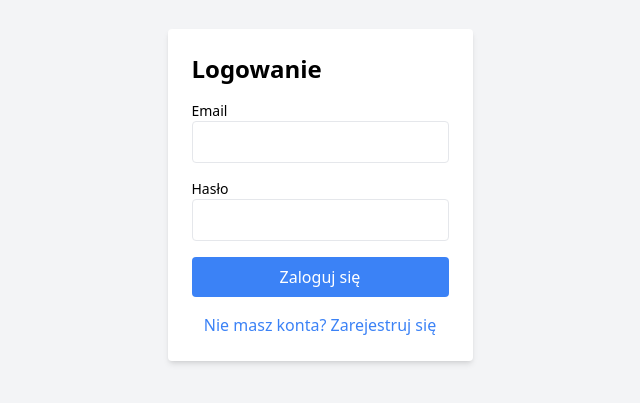
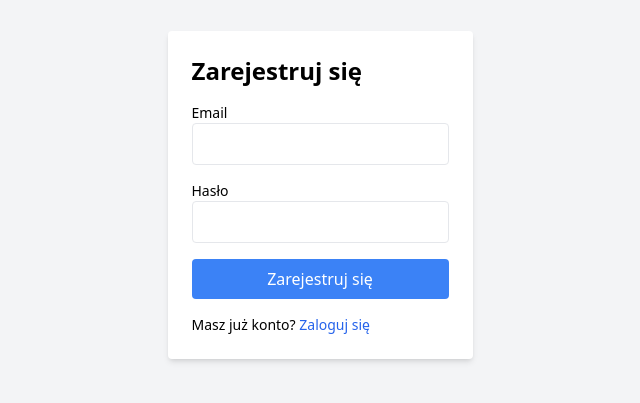
Before and after one commit to qumrran/pay-to-fish, a React (Create React App) app: page /register in a window 1280 px wide. Shown: the part 205-608 px from the top of the page, without its empty margins (320-960 px from the left). Built offline with nearby package versions, Linux system fonts and the light colour scheme; no server answers.

Commit message:
test login

```diff
--- a/src/App.tsx
+++ b/src/App.tsx
@@ -1,26 +1,38 @@
-import React, { useContext } from 'react';
-import { BrowserRouter, Route, Routes, Navigate } from 'react-router-dom';
-import { UserProvider, UserContext } from './context/UserContext';
+import React from 'react';
+import { useContext } from 'react';
+import { UserContext } from './context/UserContext';
+import { BrowserRouter, Routes, Route, Navigate } from 'react-router-dom';
+import { UserProvider } from './context/UserContext';
+import LoginPage from './pages/Login/LoginPage';
+import RegisterPage from './pages/RegisterPage/RegisterPage';
 import MainMenu from './components/MainManu/MainMenu';
-import LoginPage from './pages/Login/Login';
 import News from './pages/News/News';
 import Reservations from './pages/Reservations/Reservations';
 import Blog from './pages/Blog/Blog';
 import CatchBoard from './pages/CatchBoard/CatchBoard';
 import Account from './pages/Account/Account';
 
+const ProtectedRoute: React.FC<{ children: React.ReactNode }> = ({ children }) => {
+  const user = useContext(UserContext)?.user;
+
+  if (!user) {
+    return <Navigate to="/login" replace />;
+  }
+
+  return <>{children}</>;
+};
+
 const App: React.FC = () => {
-  const user = useContext(UserContext);
-
   return (
     <UserProvider>
       <BrowserRouter>
-        {!user ? (
         <Routes>
-            <Route path="*" element={<LoginPage />} />
-          </Routes>
-        ) : (
-          <>
+          <Route path="/login" element={<LoginPage />} />
+          <Route path="/register" element={<RegisterPage />} />
+          <Route
+            path="/*"
+            element={
+              <ProtectedRoute>
                 <MainMenu />
                 <Routes>
                   <Route path="/news" element={<News />} />
@@ -30,8 +42,10 @@ const App: React.FC = () => {
                   <Route path="/account" element={<Account />} />
                   <Route path="*" element={<Navigate to="/news" />} />
                 </Routes>
-          </>
-        )}
+              </ProtectedRoute>
+            }
+          />
+        </Routes>
       </BrowserRouter>
     </UserProvider>
   );
--- a/src/context/UserContext.tsx
+++ b/src/context/UserContext.tsx
@@ -1,29 +1,22 @@
-// src/context/UserContext.tsx
-import React, { createContext, useState, useEffect, ReactNode } from 'react';
-import { onAuthStateChanged, User } from 'firebase/auth'; // Import User typowany z Firebase
+import React, { createContext, useState, useEffect } from 'react';
+import { onAuthStateChanged, User } from 'firebase/auth';
 import { auth } from '../firebase/firebaseConfig';
 
-// Definiowanie interfejsu dla wartości kontekstu
 interface UserContextType {
-  user: User | null; // user będzie albo użytkownikiem, albo null
+  user: User | null;
 }
 
-// Typowanie kontekstu
 export const UserContext = createContext<UserContextType | null>(null);
 
-// Dodanie typu dla propsów komponentu UserProvider
-interface UserProviderProps {
-  children: ReactNode; // Dzieci komponentu mogą być dowolnym elementem React
-}
-
-export const UserProvider: React.FC<UserProviderProps> = ({ children }) => {
+export const UserProvider: React.FC<{ children: React.ReactNode }> = ({ children }) => {
   const [user, setUser] = useState<User | null>(null);
 
   useEffect(() => {
     const unsubscribe = onAuthStateChanged(auth, (currentUser) => {
-      setUser(currentUser); // Aktualizacja stanu użytkownika
+      setUser(currentUser);
     });
-    return () => unsubscribe(); // Czyszczenie subskrypcji
+
+    return () => unsubscribe();
   }, []);
 
   return (
--- a/src/pages/Login/Login.tsx
+++ /dev/null
@@ -1,59 +0,0 @@
-import React, { useState } from 'react';
-import { auth } from '../../firebase/firebaseConfig';
-import { createUserWithEmailAndPassword, signInWithEmailAndPassword } from 'firebase/auth';
-
-const LoginPage: React.FC = () => {
-  const [isRegistering, setIsRegistering] = useState(false);
-
-  const handleAuth = async (event: React.FormEvent<HTMLFormElement>) => {
-    event.preventDefault();
-    const email = event.currentTarget.email.value;
-    const password = event.currentTarget.password.value;
-
-    try {
-      if (isRegistering) {
-        await createUserWithEmailAndPassword(auth, email, password);
-        alert('Konto zostało utworzone!');
-      } else {
-        await signInWithEmailAndPassword(auth, email, password);
-      }
-    } catch (error) {
-      console.error('Błąd:', error);
-      alert(isRegistering ? 'Błąd rejestracji' : 'Błąd logowania');
-    }
-  };
-
-  return (
-    <div className="min-h-screen flex justify-center items-center bg-gray-100">
-      <form onSubmit={handleAuth} className="p-6 bg-white shadow-md rounded">
-        <h1 className="text-2xl font-bold mb-4">{isRegistering ? 'Rejestracja' : 'Logowanie'}</h1>
-        <div className="mb-4">
-          <label htmlFor="email" className="block text-sm font-medium">Email</label>
-          <input type="email" name="email" id="email" required
-                 className="w-full px-3 py-2 border rounded" />
-        </div>
-        <div className="mb-4">
-          <label htmlFor="password" className="block text-sm font-medium">Hasło</label>
-          <input type="password" name="password" id="password" required
-                 className="w-full px-3 py-2 border rounded" />
-        </div>
-        <button type="submit" className="w-full bg-blue-500 text-white py-2 rounded">
-          {isRegistering ? 'Zarejestruj się' : 'Zaloguj się'}
-        </button>
-        <p className="text-center mt-4">
-          {isRegistering ? (
-            <span onClick={() => setIsRegistering(false)} className="text-blue-500 cursor-pointer">
-              Masz już konto? Zaloguj się
-            </span>
-          ) : (
-            <span onClick={() => setIsRegistering(true)} className="text-blue-500 cursor-pointer">
-              Nie masz konta? Zarejestruj się
-            </span>
-          )}
-        </p>
-      </form>
-    </div>
-  );
-};
-
-export default LoginPage;
--- /dev/null
+++ b/src/pages/Login/LoginPage.tsx
@@ -0,0 +1,51 @@
+import React, { useContext } from 'react';
+import { signInWithEmailAndPassword } from 'firebase/auth';
+import { useNavigate, Link } from 'react-router-dom';
+import { auth } from '../../firebase/firebaseConfig';
+import { UserContext } from '../../context/UserContext';
+
+const LoginPage: React.FC = () => {
+  const { user } = useContext(UserContext) || {};
+  const navigate = useNavigate();
+
+  const handleLogin = async (event: React.FormEvent<HTMLFormElement>) => {
+    event.preventDefault();
+    const email = event.currentTarget.email.value;
+    const password = event.currentTarget.password.value;
+
+    try {
+      await signInWithEmailAndPassword(auth, email, password);
+      navigate('/news');
+    } catch (error) {
+      console.error('Login error:', error);
+      alert('Niepoprawne dane logowania.');
+    }
+  };
+
+  if (user) {
+    navigate('/news');
+    return null;
+  }
+
+  return (
+    <div className="min-h-screen flex justify-center items-center bg-gray-100">
+      <form onSubmit={handleLogin} className="p-6 bg-white shadow-md rounded">
+        <h1 className="text-2xl font-bold mb-4">Zaloguj się</h1>
+        <div className="mb-4">
+          <label htmlFor="email" className="block text-sm font-medium">Email</label>
+          <input type="email" name="email" id="email" required className="w-full px-3 py-2 border rounded" />
+        </div>
+        <div className="mb-4">
+          <label htmlFor="password" className="block text-sm font-medium">Hasło</label>
+          <input type="password" name="password" id="password" required className="w-full px-3 py-2 border rounded" />
+        </div>
+        <button type="submit" className="w-full bg-blue-500 text-white py-2 rounded">Zaloguj się</button>
+        <p className="text-sm mt-4">
+          Nie masz konta? <Link to="/register" className="text-blue-600">Zarejestruj się</Link>
+        </p>
+      </form>
+    </div>
+  );
+};
+
+export default LoginPage;
--- /dev/null
+++ b/src/pages/RegisterPage/RegisterPage.tsx
@@ -0,0 +1,45 @@
+import React from 'react';
+import { createUserWithEmailAndPassword } from 'firebase/auth';
+import { useNavigate, Link } from 'react-router-dom';
+import { auth } from '../../firebase/firebaseConfig';
+
+const RegisterPage: React.FC = () => {
+  const navigate = useNavigate();
+
+  const handleRegister = async (event: React.FormEvent<HTMLFormElement>) => {
+    event.preventDefault();
+    const email = event.currentTarget.email.value;
+    const password = event.currentTarget.password.value;
+
+    try {
+      await createUserWithEmailAndPassword(auth, email, password);
+      alert('Rejestracja zakończona sukcesem!');
+      navigate('/login');
+    } catch (error) {
+      console.error('Register error:', error);
+      alert('Nie udało się zarejestrować.');
+    }
+  };
+
+  return (
+    <div className="min-h-screen flex justify-center items-center bg-gray-100">
+      <form onSubmit={handleRegister} className="p-6 bg-white shadow-md rounded">
+        <h1 className="text-2xl font-bold mb-4">Zarejestruj się</h1>
+        <div className="mb-4">
+          <label htmlFor="email" className="block text-sm font-medium">Email</label>
+          <input type="email" name="email" id="email" required className="w-full px-3 py-2 border rounded" />
+        </div>
+        <div className="mb-4">
+          <label htmlFor="password" className="block text-sm font-medium">Hasło</label>
+          <input type="password" name="password" id="password" required className="w-full px-3 py-2 border rounded" />
+        </div>
+        <button type="submit" className="w-full bg-blue-500 text-white py-2 rounded">Zarejestruj się</button>
+        <p className="text-sm mt-4">
+          Masz już konto? <Link to="/login" className="text-blue-600">Zaloguj się</Link>
+        </p>
+      </form>
+    </div>
+  );
+};
+
+export default RegisterPage;
```
Lines whose indentation alone changed are shown as unchanged.
